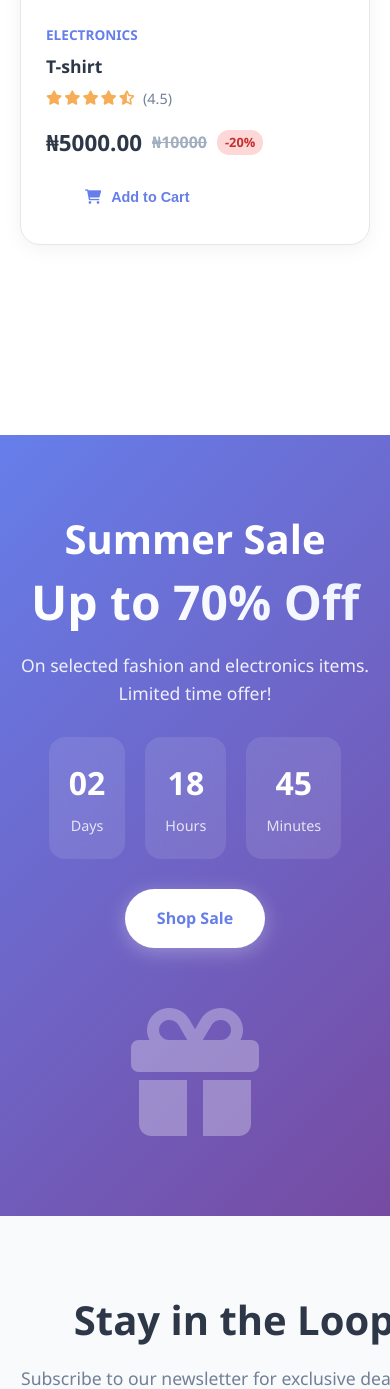
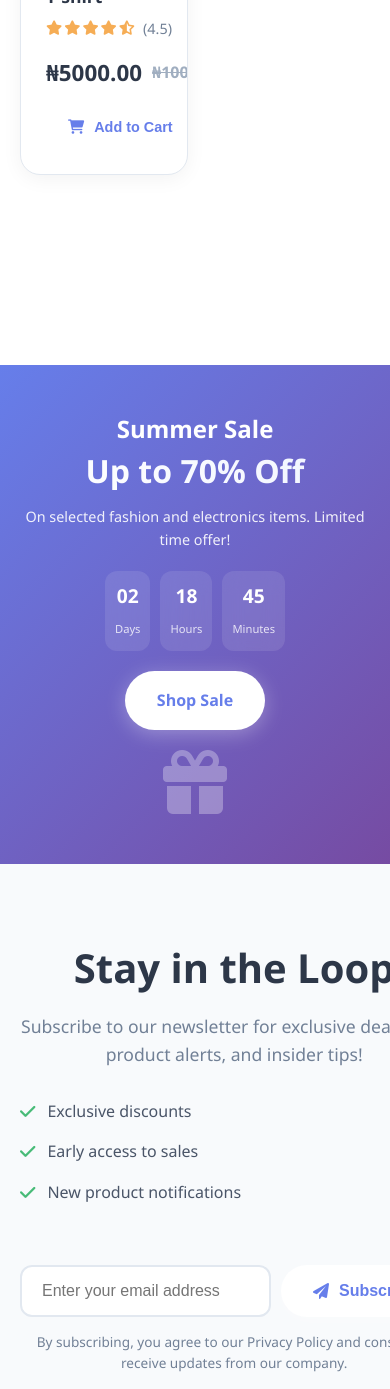
Before and after one commit to Kath-008-spec/Quick-basket, a Django app: page / in a window 390 px wide; the page is wider, and only the part inside the window is pictured. Shown: the part 1782-3171 px from the top of that part. Run offline with Django 5.2, Linux system fonts and the light colour scheme; data comes from the database, SQL or seed files in the repository.

Commit message:
Improve mobile layout: smaller products, combined login button, better mobile menu, reduced promo section

```diff
--- a/store/static/store/style.css
+++ b/store/static/store/style.css
@@ -570,8 +583,8 @@ body {
 
 .products-grid {
     display: grid;
-    grid-template-columns: repeat(auto-fill, minmax(280px, 1fr));
-    gap: 30px;
+    grid-template-columns: repeat(auto-fill, minmax(250px, 1fr));
+    gap: 25px;
     margin-bottom: 50px;
 }
 
@@ -765,7 +778,7 @@ body {
 
 /* ====== PROMOTIONAL BANNER ====== */
 .promo-section {
-    padding: 80px 0;
+    padding: 50px 0;
     background: linear-gradient(135deg, #667eea 0%, #764ba2 100%);
     color: white;
 }
@@ -773,20 +786,20 @@ body {
 .promo-banner {
     display: grid;
     grid-template-columns: 2fr 1fr;
-    gap: 60px;
+    gap: 40px;
     align-items: center;
 }
 
 .promo-content h2 {
-    font-size: 2.5rem;
+    font-size: 2rem;
     font-weight: 800;
-    margin-bottom: 10px;
+    margin-bottom: 8px;
 }
 
 .promo-content h3 {
-    font-size: 3rem;
+    font-size: 2.5rem;
     font-weight: 900;
-    margin-bottom: 20px;
+    margin-bottom: 15px;
     background: linear-gradient(45deg, #ffffff, #f0f4ff);
     -webkit-background-clip: text;
     -webkit-text-fill-color: transparent;
@@ -794,34 +807,34 @@ body {
 }
 
 .promo-content p {
-    font-size: 1.1rem;
-    margin-bottom: 30px;
+    font-size: 1rem;
+    margin-bottom: 20px;
     opacity: 0.9;
 }
 
 .countdown {
     display: flex;
-    gap: 20px;
-    margin-bottom: 30px;
+    gap: 15px;
+    margin-bottom: 20px;
 }
 
 .countdown-item {
     text-align: center;
     background: rgba(255, 255, 255, 0.1);
-    padding: 20px;
-    border-radius: 16px;
+    padding: 15px;
+    border-radius: 12px;
     backdrop-filter: blur(10px);
 }
 
 .countdown-item .number {
     display: block;
-    font-size: 2rem;
+    font-size: 1.5rem;
     font-weight: 800;
-    margin-bottom: 5px;
+    margin-bottom: 3px;
 }
 
 .countdown-item .label {
-    font-size: 0.9rem;
+    font-size: 0.8rem;
     opacity: 0.8;
 }
 
@@ -829,7 +842,7 @@ body {
     display: flex;
     align-items: center;
     justify-content: center;
-    font-size: 8rem;
+    font-size: 6rem;
     opacity: 0.3;
 }
 
@@ -998,9 +1030,29 @@ body {
         font-size: 0.75rem;
     }
 
-    .categories-grid,
+    .categories-grid {
+        grid-template-columns: 1fr;
+    }
+
     .products-grid {
-        grid-template-columns: 1fr;
+        grid-template-columns: repeat(2, 1fr);
+        gap: 15px;
+    }
+
+    .product-card {
+        font-size: 0.9rem;
+    }
+
+    .product-image {
+        height: 180px;
+    }
+
+    .product-title {
+        font-size: 0.9rem;
+    }
+
+    .product-price {
+        font-size: 1.1rem;
     }
 
     .newsletter-form {
@@ -1015,6 +1067,39 @@ body {
     .promo-banner {
         grid-template-columns: 1fr;
         text-align: center;
+        gap: 20px;
+    }
+
+    .promo-content h2 {
+        font-size: 1.5rem;
+    }
+
+    .promo-content h3 {
+        font-size: 2rem;
+    }
+
+    .promo-content p {
+        font-size: 0.9rem;
+    }
+
+    .countdown {
+        gap: 10px;
+    }
+
+    .countdown-item {
+        padding: 10px;
+    }
+
+    .countdown-item .number {
+        font-size: 1.2rem;
+    }
+
+    .countdown-item .label {
+        font-size: 0.7rem;
+    }
+
+    .promo-image {
+        font-size: 4rem;
     }
 
     .newsletter-content {
--- a/store/templates/store/base.html
+++ b/store/templates/store/base.html
@@ -130,13 +130,9 @@
                             </a>
                         </div>
                     {% else %}
-                        <a href="{% url 'login' %}" class="nav-action">
+                        <a href="{% url 'login' %}" class="nav-action login-btn">
                             <i class="fas fa-sign-in-alt"></i>
                             <span>Login</span>
-                        </a>
-                        <a href="{% url 'signup' %}" class="nav-action signup-btn">
-                            <i class="fas fa-user-plus"></i>
-                            <span>Sign Up</span>
                         </a>
                     {% endif %}
                 </div>
```
Also changed, not shown: other parts of store/static/store/style.css (+33 -1 lines).
